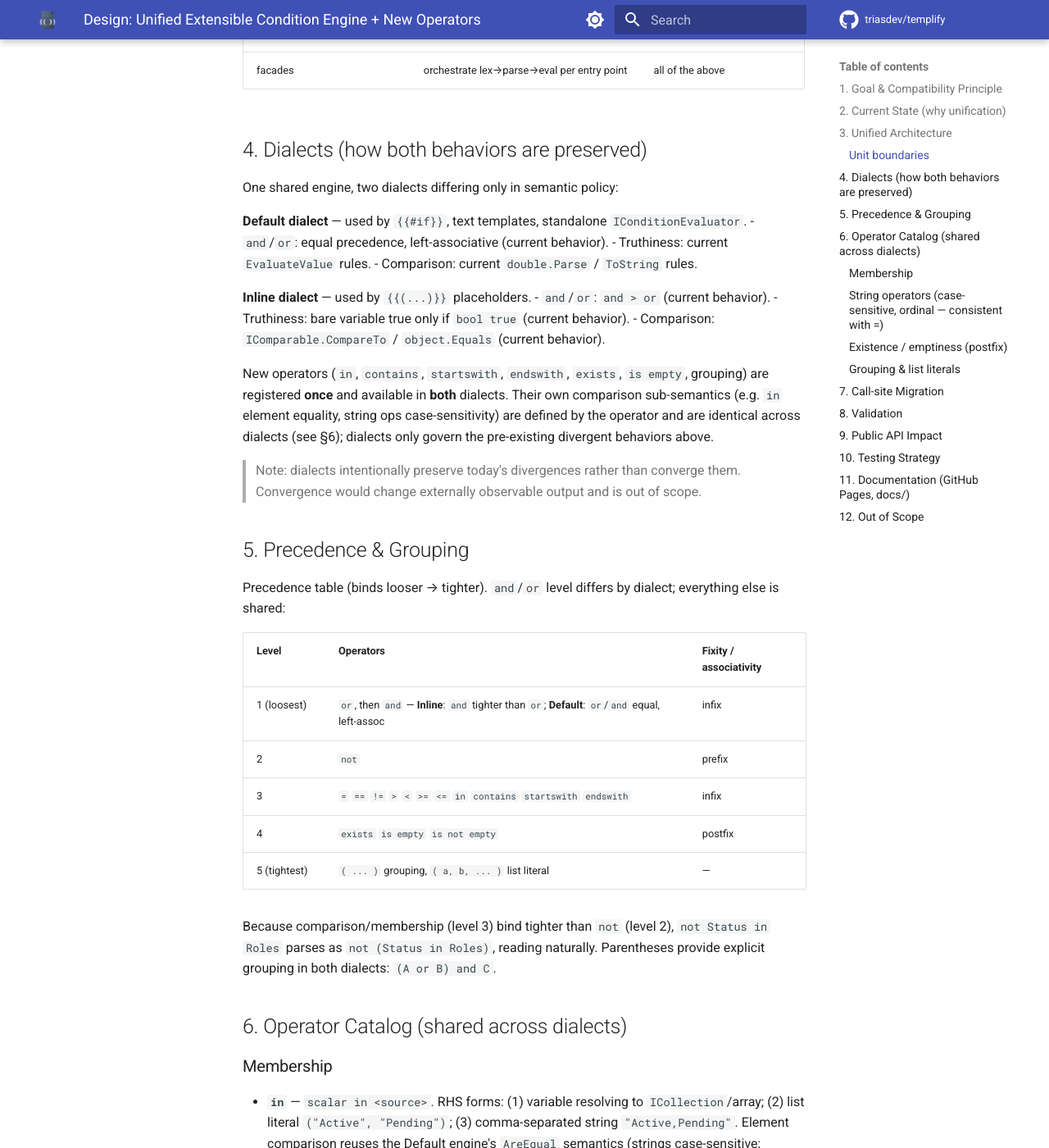
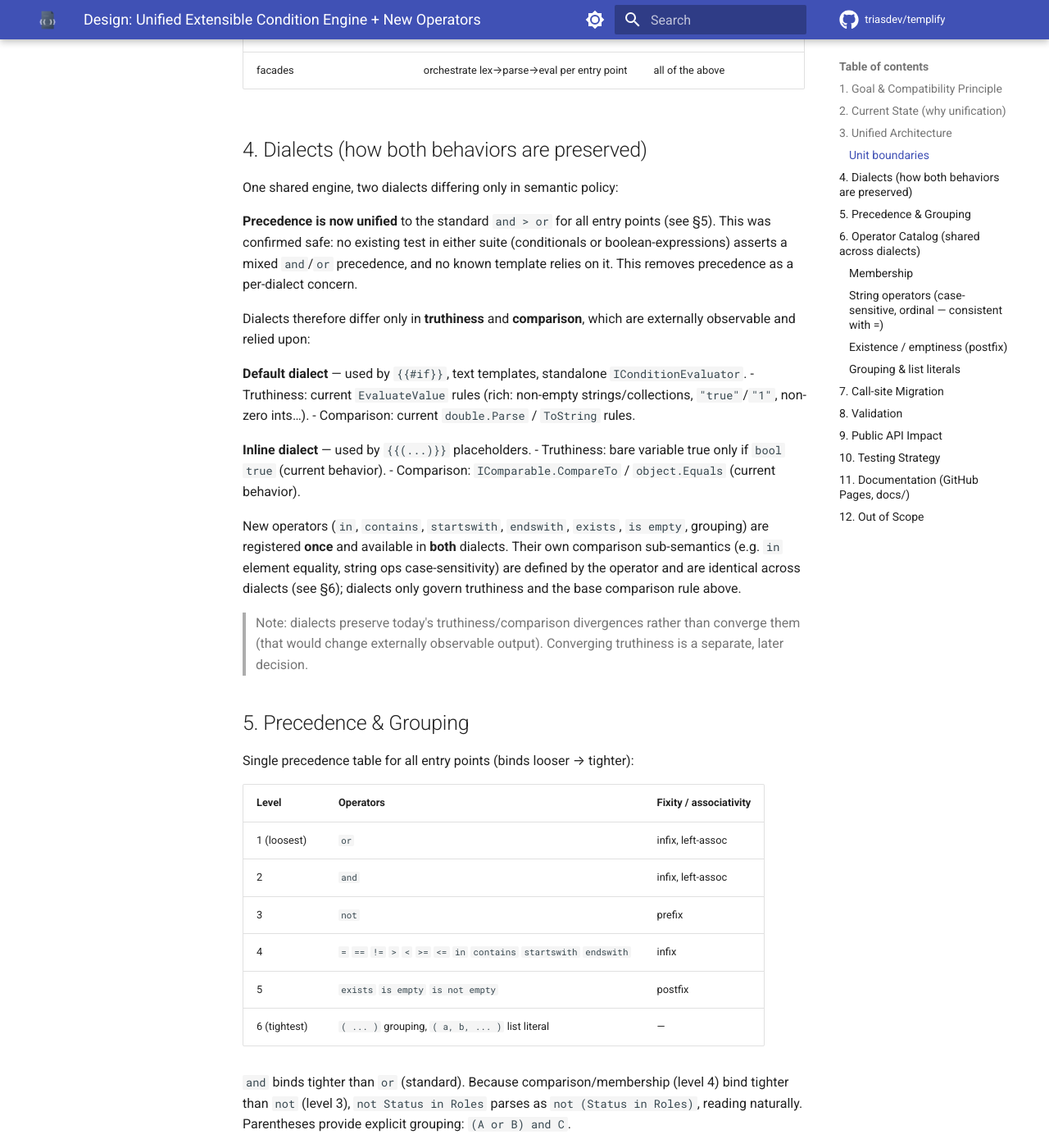
Before and after one commit to TriasDev/templify, an MkDocs documentation site: the page built from docs/superpowers/specs/2026-07-20-extensible-condition-operators-design.md, in a window 1280 px wide and 1400 px high, scrolled down 2713 px. Shown: the whole window at 82% size. Built offline with MkDocs 1.6.1 and Material for MkDocs 9.7.7, drawn with Linux system fonts in a browser that asks for light colours; comment, search, counter and statistics services are not loaded; some of the changed text lies outside the part shown.

Commit message:
docs(conditionals): unify operator precedence to standard and>or (#128)

```diff
--- a/docs/superpowers/specs/2026-07-20-extensible-condition-operators-design.md
+++ b/docs/superpowers/specs/2026-07-20-extensible-condition-operators-design.md
@@ -41,10 +41,10 @@ New namespace `Conditionals/Engine/` (final name TBD in plan):
 
 - **`ConditionLexer`** — expression string → tokens: variable paths, string/number/bool/null literals, operator tokens, `(`, `)`, `,`. Quote normalization (curly → ASCII) lives here.
 - **AST** (`ConditionNode`): `LiteralNode`, `VariableNode`, `ListNode`, `BinaryNode`, `UnaryNode`.
-- **`ConditionParser`** — Pratt / precedence-climbing parser. Operator precedence, fixity and arity come from the **operator registry**, parameterized by the active **dialect**. Supports parenthesized grouping and list literals.
+- **`ConditionParser`** — Pratt / precedence-climbing parser. Operator precedence, fixity and arity come from the **operator registry** (single, uniform precedence — see §5). Supports parenthesized grouping and list literals.
 - **`IConditionOperator` + `ConditionOperatorRegistry`** — each operator = token(s), precedence, fixity (prefix/infix/postfix), `Evaluate`. **Adding an operator = registering one class; the parser is not touched.**
 - **`ConditionEvaluatorCore`** — walks the AST, resolving variables via `IEvaluationContext`, applying the dialect's value policy.
-- **`ConditionDialect`** — the per-entry-point policy: precedence profile, truthiness rule, comparison rule, bare-variable rule. Two instances (see §4).
+- **`ConditionDialect`** — the per-entry-point value policy: truthiness rule and base comparison rule (precedence is uniform, not dialect-specific). Two instances (see §4).
 
 Entry points become thin facades over the core:
 - `ConditionalEvaluator` (internal facade) → **Default** dialect. Keeps public `ConditionEvaluator`/`IConditionEvaluator`/`ConditionContext` signatures unchanged; used by `ConditionalVisitor` and `TextTemplateProcessor`.
@@ -55,44 +55,47 @@ Entry points become thin facades over the core:
 | Unit | Responsibility | Depends on |
 |---|---|---|
 | `ConditionLexer` | string → tokens | — |
-| `ConditionParser` | tokens → AST | registry, dialect (precedence) |
+| `ConditionParser` | tokens → AST | registry |
 | `ConditionOperatorRegistry` | token → operator metadata + eval | `IConditionOperator` impls |
 | `IConditionOperator` (per op) | one operator's parse metadata + evaluation | dialect value policy |
 | `ConditionEvaluatorCore` | AST → bool | `IEvaluationContext`, dialect |
-| `ConditionDialect` | precedence/truthiness/comparison policy | — |
+| `ConditionDialect` | truthiness + base comparison policy | — |
 | facades | orchestrate lex→parse→eval per entry point | all of the above |
 
 ## 4. Dialects (how both behaviors are preserved)
 
 One shared engine, two dialects differing only in semantic policy:
 
+**Precedence is now unified** to the standard `and > or` for all entry points (see §5). This was confirmed safe: no existing test in either suite (conditionals or boolean-expressions) asserts a mixed `and`/`or` precedence, and no known template relies on it. This removes precedence as a per-dialect concern.
+
+Dialects therefore differ only in **truthiness** and **comparison**, which are externally observable and relied upon:
+
 **Default dialect** — used by `{{#if}}`, text templates, standalone `IConditionEvaluator`.
-- `and`/`or`: equal precedence, left-associative (current behavior).
-- Truthiness: current `EvaluateValue` rules.
+- Truthiness: current `EvaluateValue` rules (rich: non-empty strings/collections, `"true"`/`"1"`, non-zero ints…).
 - Comparison: current `double.Parse` / `ToString` rules.
 
 **Inline dialect** — used by `{{(...)}}` placeholders.
-- `and`/`or`: `and > or` (current behavior).
 - Truthiness: bare variable true only if `bool true` (current behavior).
 - Comparison: `IComparable.CompareTo` / `object.Equals` (current behavior).
 
-New operators (`in`, `contains`, `startswith`, `endswith`, `exists`, `is empty`, grouping) are registered **once** and available in **both** dialects. Their own comparison sub-semantics (e.g. `in` element equality, string ops case-sensitivity) are defined by the operator and are identical across dialects (see §6); dialects only govern the pre-existing divergent behaviors above.
+New operators (`in`, `contains`, `startswith`, `endswith`, `exists`, `is empty`, grouping) are registered **once** and available in **both** dialects. Their own comparison sub-semantics (e.g. `in` element equality, string ops case-sensitivity) are defined by the operator and are identical across dialects (see §6); dialects only govern truthiness and the base comparison rule above.
 
-> Note: dialects intentionally preserve today's divergences rather than converge them. Convergence would change externally observable output and is out of scope.
+> Note: dialects preserve today's truthiness/comparison divergences rather than converge them (that would change externally observable output). Converging truthiness is a separate, later decision.
 
 ## 5. Precedence & Grouping
 
-Precedence table (binds looser → tighter). `and`/`or` level differs by dialect; everything else is shared:
+Single precedence table for all entry points (binds looser → tighter):
 
 | Level | Operators | Fixity / associativity |
 |---|---|---|
-| 1 (loosest) | `or`, then `and` — **Inline**: `and` tighter than `or`; **Default**: `or`/`and` equal, left-assoc | infix |
-| 2 | `not` | prefix |
-| 3 | `=` `==` `!=` `>` `<` `>=` `<=` `in` `contains` `startswith` `endswith` | infix |
-| 4 | `exists` `is empty` `is not empty` | postfix |
-| 5 (tightest) | `( ... )` grouping, `( a, b, ... )` list literal | — |
+| 1 (loosest) | `or` | infix, left-assoc |
+| 2 | `and` | infix, left-assoc |
+| 3 | `not` | prefix |
+| 4 | `=` `==` `!=` `>` `<` `>=` `<=` `in` `contains` `startswith` `endswith` | infix |
+| 5 | `exists` `is empty` `is not empty` | postfix |
+| 6 (tightest) | `( ... )` grouping, `( a, b, ... )` list literal | — |
 
-Because comparison/membership (level 3) bind tighter than `not` (level 2), `not Status in Roles` parses as `not (Status in Roles)`, reading naturally. Parentheses provide explicit grouping in both dialects: `(A or B) and C`.
+`and` binds tighter than `or` (standard). Because comparison/membership (level 4) bind tighter than `not` (level 3), `not Status in Roles` parses as `not (Status in Roles)`, reading naturally. Parentheses provide explicit grouping: `(A or B) and C`.
 
 ## 6. Operator Catalog (shared across dialects)
 
@@ -151,7 +154,7 @@ Update in the same PR:
 
 ## 12. Out of Scope
 
-- Converging the two dialects' truthiness/precedence into one behavior (would change external output).
+- Converging the two dialects' truthiness into one behavior (would change external output). Precedence is already unified.
 - Collection size comparison in conditions (`Items > 0`) — separate concern.
 - Regex `matches`, range `between` — deferred (YAGNI).
 - Public user-defined operator registration — architecture supports it, not implemented now.
```
Also changed, not shown: other parts of docs/superpowers/specs/2026-07-20-extensible-condition-operators-design.md (+1 -1 lines).
